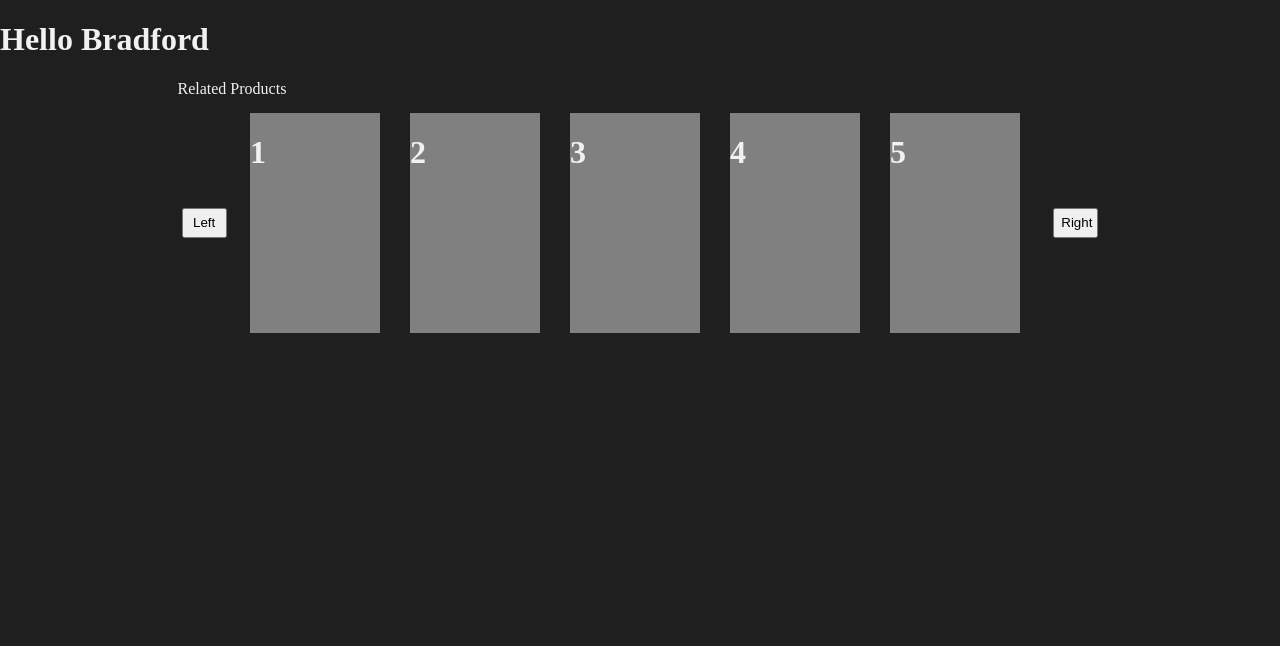
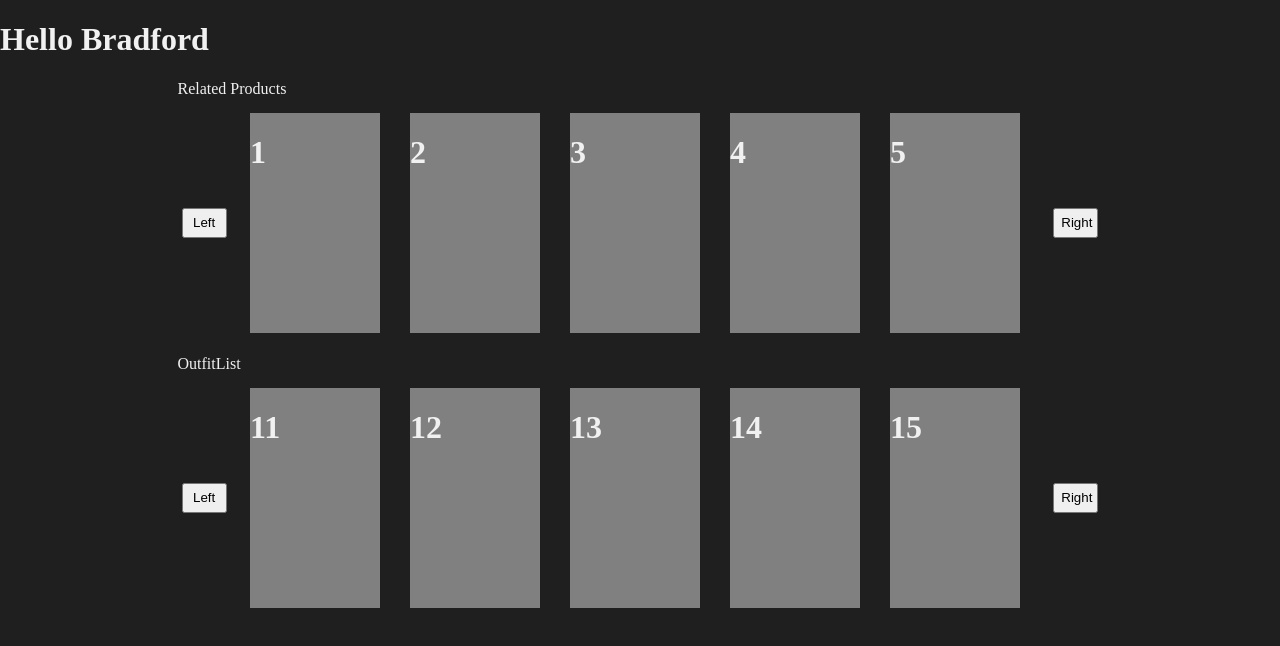
Before and after one commit to Fosters-Home-for-Imaginary-Friends/project-atelier, a React app: page / in a window 1280 px wide. Shown: the top 646 px of the page. Built offline with nearby package versions, Linux system fonts and the light colour scheme; a web font is replaced by a local one.

Commit message:
Refactored and renamed my list component to be re-usable for both the related list and the outfit list. The product data is now passed through a context provider instead.

```diff
--- a/public/index.css
+++ b/public/index.css
@@ -15,7 +15,7 @@ body {
 h1 {
   font-family: 'Prototype Regular';
 }
-.related-products {
+.product-list {
   height: 275px;
   width: 925px;
   margin: auto;
--- a/src/components/App.jsx
+++ b/src/components/App.jsx
@@ -1,11 +1,11 @@
 import React from "react";
-import RelatedProducts from "./related/RelatedProducts.jsx";
+import ProductLists from "./related/ProductLists.jsx";
 
 const App = () => {
   return (
     <div>
       <h1>Hello Bradford</h1>
-      <RelatedProducts />
+      <ProductLists />
     </div>
   );
 }
--- /dev/null
+++ b/src/components/related/ProductList.jsx
@@ -0,0 +1,36 @@
+import React, {useRef, useContext} from 'react';
+import ProductCard from './ProductCard.jsx';
+import {ListContext} from './ProductLists.jsx';
+
+const ProductList = () => {
+  //points to the carousel-viewport DOM element
+  const carouselRef = useRef(null);
+  const list = useContext(ListContext);
+
+  //These functions scroll the content within the carousel-viewport div
+  const scrollLeft = () => {
+    carouselRef.current.scrollBy({
+      left: -160,
+      behavior: "smooth"
+    });
+  }
+  const scrollRight = () => {
+    carouselRef.current.scrollBy({
+      left: 160,
+      behavior: "smooth"
+    });
+  }
+  return (
+    <div className="carousel-container"> {/* This holds the carousel viewport and the buttons */}
+      <button onClick={scrollLeft} className="arrow">Left</button>
+      <div ref={carouselRef} className="carousel-viewport"> {/* The portion of the carousel that is visible to the user */}
+        <div className="carousel"> {/* The part that scrolls when you press a button */}
+          {list.map((num) => <ProductCard num={num} key={num} />)}
+        </div>
+      </div>
+      <button onClick={scrollRight} className="arrow">Right</button>
+    </div>
+  );
+};
+
+export default ProductList;
--- /dev/null
+++ b/src/components/related/ProductLists.jsx
@@ -0,0 +1,30 @@
+import React from 'react';
+import ProductList from './ProductList.jsx';
+
+const relatedProducts = [1,2,3,4,5,6,7,8,9,10];
+const outfitProducts = [11,12,13,14,15,16,17,18,19,20];
+const ListContext = React.createContext(relatedProducts);
+
+const ProductLists = () => {
+  return (
+    <React.Fragment>
+      <div className="product-list">
+        <span>Related Products</span>
+        <ListContext.Provider value={relatedProducts}>
+          <ProductList />
+        </ListContext.Provider>
+
+      </div>
+      <div className="product-list">
+        <span>OutfitList</span>
+        <ListContext.Provider value={outfitProducts}>
+          <ProductList />
+        </ListContext.Provider>
+      </div>
+    </React.Fragment>
+
+  );
+};
+
+export default ProductLists;
+export {ListContext};
--- a/src/components/related/RelatedProducts.jsx
+++ /dev/null
@@ -1,37 +0,0 @@
-import React, {useRef} from 'react';
-import ProductCard from './ProductCard.jsx';
-
-const RelatedProducts = () => {
-  //points to the carousel-viewport DOM element
-  const carouselRef = useRef(null);
-
-  //These functions scroll the content within the carousel-viewport div
-  const scrollLeft = () => {
-    carouselRef.current.scrollBy({
-      left: -160,
-      behavior: "smooth"
-    });
-  }
-  const scrollRight = () => {
-    carouselRef.current.scrollBy({
-      left: 160,
-      behavior: "smooth"
-    });
-  }
-  return (
-    <div className="related-products">
-      <span>Related Products</span>
-      <div className="carousel-container"> {/* This holds the carousel viewport and the buttons */}
-        <button onClick={scrollLeft} className="arrow">Left</button>
-        <div ref={carouselRef} className="carousel-viewport"> {/* The portion of the carousel that is visible to the user */}
-          <div className="carousel"> {/* The part that scrolls when you press a button */}
-            {[1,2,3,4,5,6,7,8,9,10].map((num) => <ProductCard num={num} key={num} />)}
-          </div>
-        </div>
-        <button onClick={scrollRight} className="arrow">Right</button>
-      </div>
-    </div>
-  );
-};
-
-export default RelatedProducts;
```
